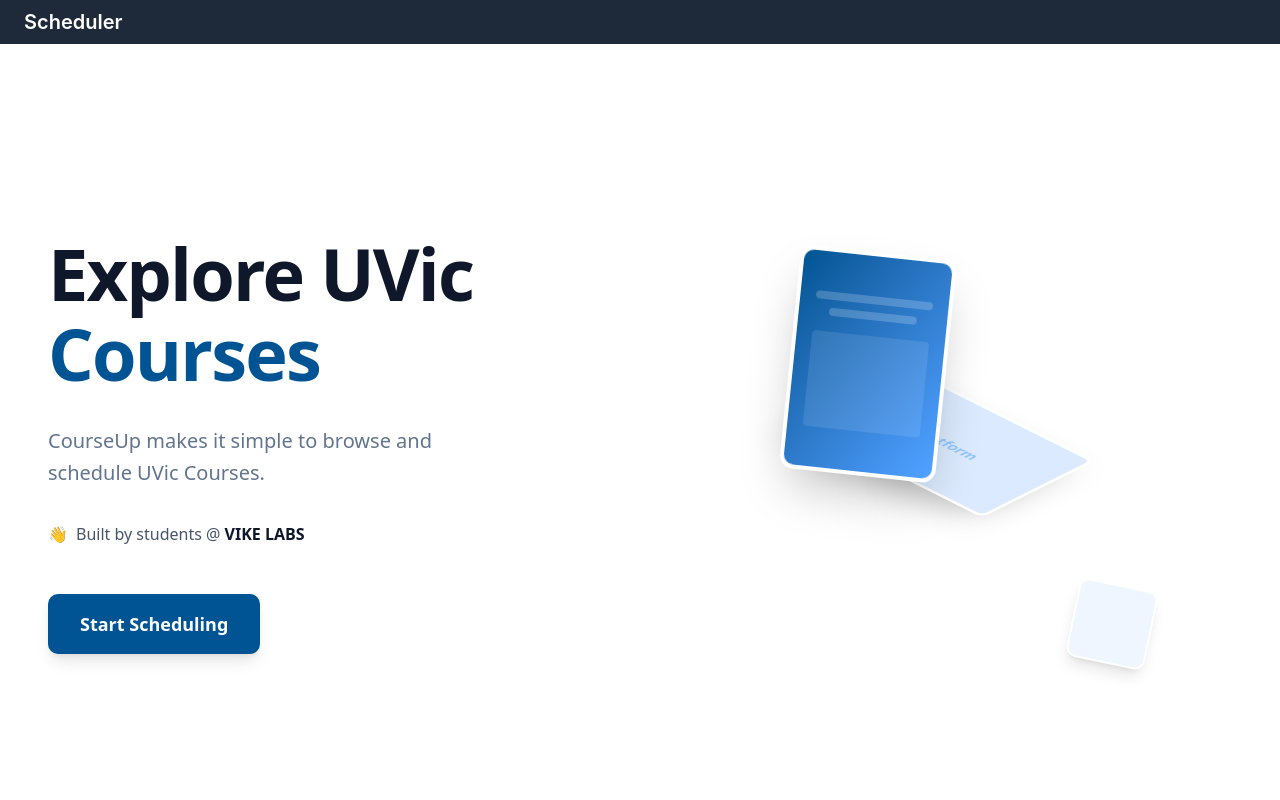
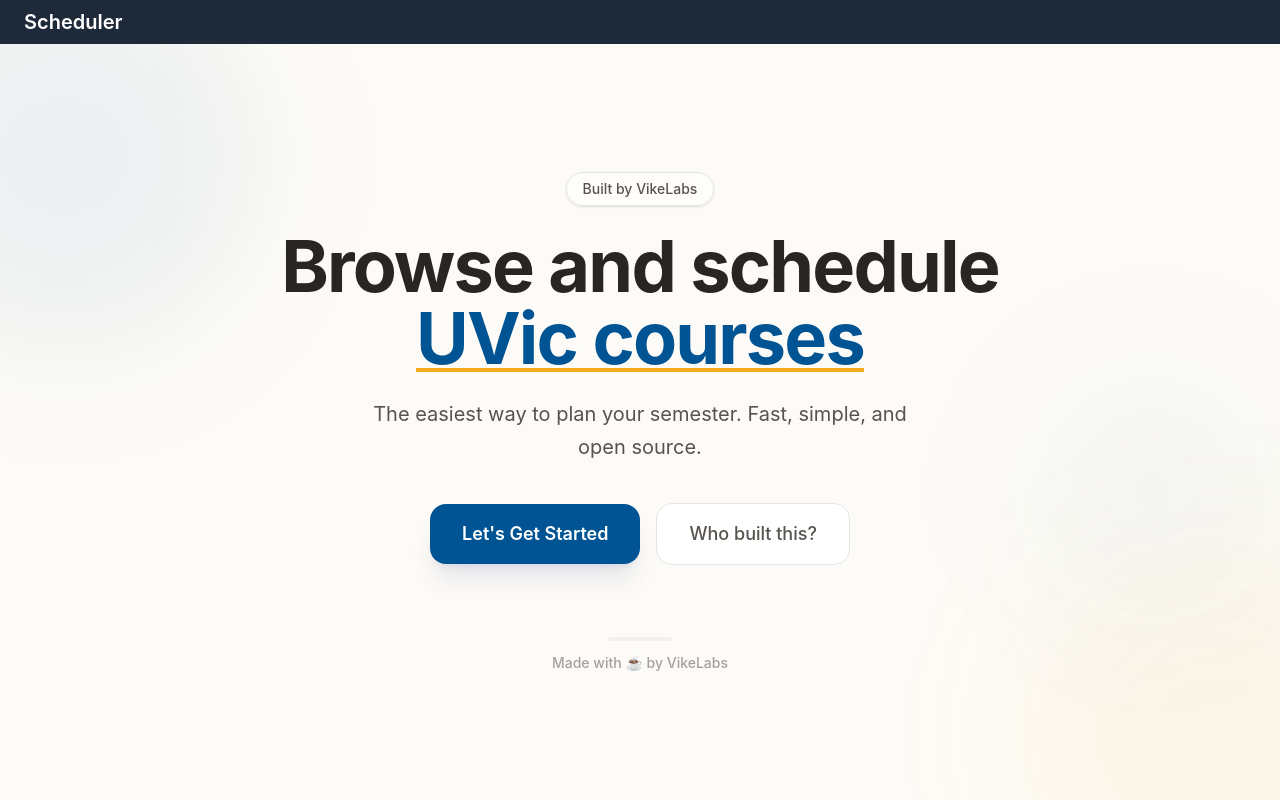
Before and after one commit to sammcclenaghan/scheduler, a React (Vite) app in the folder client/: page / in a window 1280 px wide. Built offline with nearby package versions, Linux system fonts and the light colour scheme.

Commit message:
homepage improvements'

```diff
--- a/client/src/routes/index.tsx
+++ b/client/src/routes/index.tsx
@@ -6,51 +6,49 @@
 
 function LandingPage() {
   return (
-    <div className="min-h-screen bg-white flex items-center justify-center p-6 md:p-12 font-sans text-slate-900">
-      <div className="max-w-7xl w-full grid grid-cols-1 md:grid-cols-2 gap-12 items-center">
+    <div className="min-h-screen bg-[#FDFBF7] flex flex-col items-center pt-32 p-4 relative overflow-hidden text-slate-800">
+      {/* Background Decor */}
+      <div className="absolute top-[-10%] left-[-10%] w-96 h-96 bg-[#005493]/10 rounded-full blur-3xl opacity-60 pointer-events-none mix-blend-multiply" />
+      <div className="absolute bottom-[-10%] right-[-10%] w-96 h-96 bg-[#F5AA1C]/10 rounded-full blur-3xl opacity-60 pointer-events-none mix-blend-multiply" />
+      <div className="absolute top-[40%] left-[80%] w-64 h-64 bg-[#005493]/5 rounded-full blur-3xl opacity-60 pointer-events-none mix-blend-multiply" />
 
-        {/* Left Column: Text */}
-        <div className="space-y-8">
-          <h1 className="text-5xl md:text-7xl font-bold tracking-tight text-slate-900 leading-[1.1]">
-            Explore UVic <br />
-            <span className="text-[#005493]">Courses</span>
+      <div className="max-w-3xl w-full text-center relative z-10 space-y-10">
+        <div className="space-y-6">
+          <div className="inline-block px-4 py-1.5 bg-white/60 backdrop-blur-sm border border-stone-200 rounded-full text-stone-600 text-sm font-medium shadow-sm">
+            Built by VikeLabs
+          </div>
+
+          <h1 className="text-5xl md:text-7xl font-bold tracking-tight text-stone-800">
+            Browse and schedule <br />
+            <span className="text-[#005493] decoration-4 decoration-[#F5AA1C] underline underline-offset-4">UVic courses</span>
           </h1>
 
-          <p className="text-xl text-slate-500 max-w-md leading-relaxed">
-            CourseUp makes it simple to browse and schedule UVic Courses.
+          <p className="text-xl text-stone-600 max-w-xl mx-auto leading-relaxed">
+            The easiest way to plan your semester. Fast, simple, and open source.
           </p>
-
-          <div className="flex items-center space-x-2 text-slate-600 font-medium">
-            <span>👋</span>
-            <span>Built by students @ <span className="text-slate-900 font-bold">VIKE LABS</span></span>
-          </div>
-
-          <div className="pt-4">
-            <Link
-              to="/schedule"
-              className="inline-flex items-center justify-center px-8 py-4 bg-[#005493] text-white text-lg font-bold rounded-lg hover:bg-[#00417a] transition-all shadow-lg hover:shadow-xl hover:-translate-y-1"
-            >
-              Start Scheduling
-            </Link>
-          </div>
         </div>
 
-        {/* Right Column: Hero Image (CSS Placeholder for 3D Illustration) */}
-        <div className="relative h-[400px] md:h-[600px] w-full flex items-center justify-center perspective-1000">
-          {/* Abstract 3D Composition using CSS transforms */}
-          <div className="relative w-64 h-40 bg-blue-100 rounded-lg transform rotate-x-60 rotate-z-45 shadow-2xl border-4 border-white z-10">
-            <div className="absolute inset-0 flex items-center justify-center">
-              <span className="text-blue-300 font-bold text-lg">Platform</span>
-            </div>
-          </div>
-          <div className="absolute top-1/2 left-1/2 transform -translate-x-1/2 -translate-y-1/2 -mt-20 -ml-20 w-40 h-56 bg-gradient-to-br from-[#005493] to-blue-400 rounded-xl shadow-2xl rotate-y-12 rotate-z-6 border-4 border-white z-20 flex flex-col items-center justify-center p-4">
-            <div className="w-full h-2 bg-white/20 rounded mb-2"></div>
-            <div className="w-3/4 h-2 bg-white/20 rounded mb-4"></div>
-            <div className="w-full h-24 bg-white/10 rounded"></div>
-          </div>
-          <div className="absolute bottom-20 right-20 w-20 h-20 bg-blue-50 rounded-lg transform rotate-12 shadow-lg border-2 border-white z-0"></div>
+        <div className="flex flex-col sm:flex-row gap-4 justify-center items-center">
+          <Link
+            to="/schedule"
+            className="group relative px-8 py-4 bg-[#005493] text-white text-lg font-semibold rounded-2xl hover:bg-[#00417a] transition-all shadow-xl shadow-blue-900/10 hover:shadow-2xl hover:shadow-blue-900/20 hover:-translate-y-1"
+          >
+            Let's Get Started
+          </Link>
+          <a
+            href="https://vikelabs.ca"
+            target="_blank"
+            rel="noreferrer"
+            className="px-8 py-4 bg-white text-stone-600 text-lg font-medium rounded-2xl border border-stone-200 hover:bg-stone-50 transition-all hover:border-stone-300"
+          >
+            Who built this?
+          </a>
         </div>
 
+        <div className="pt-8 flex flex-col items-center gap-3 text-stone-400">
+          <div className="w-16 h-1 bg-stone-200/50 rounded-full" />
+          <p className="text-sm font-medium">Made with ☕️ by VikeLabs</p>
+        </div>
       </div>
     </div>
   );
```
